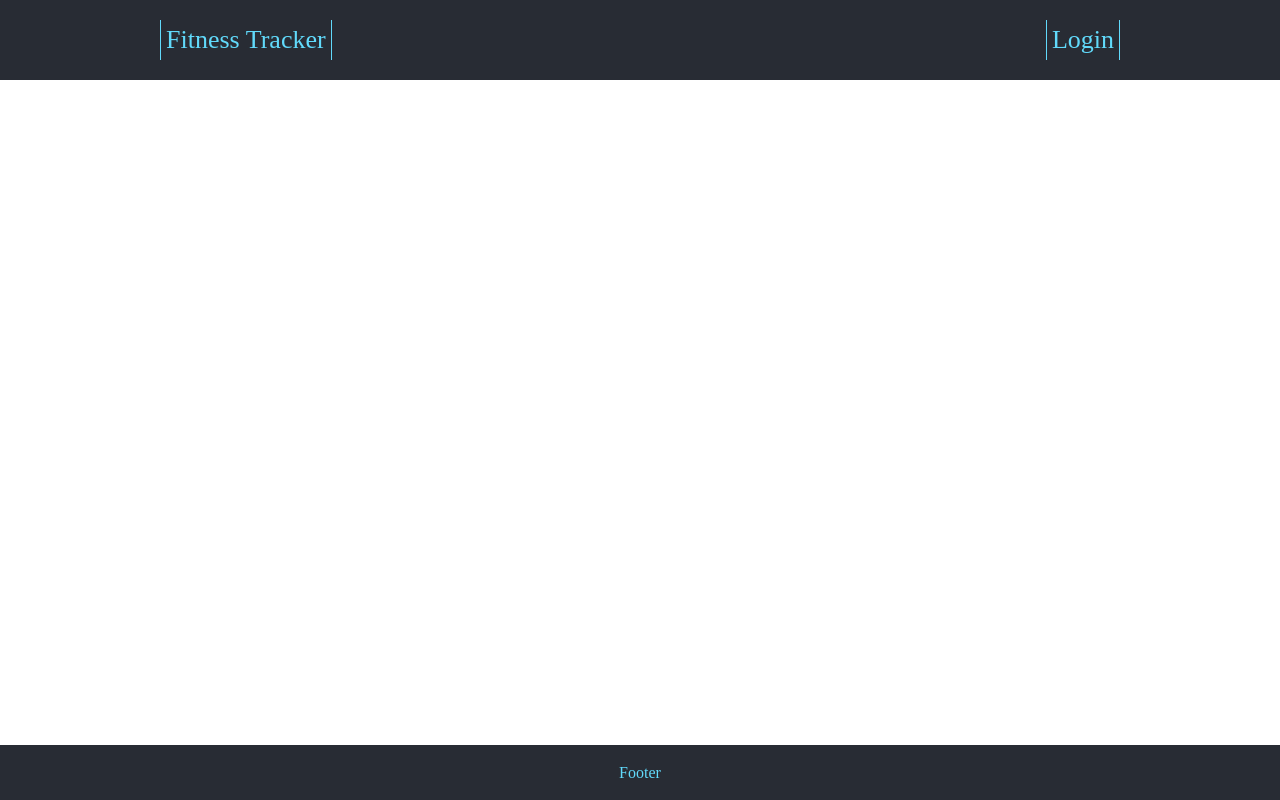
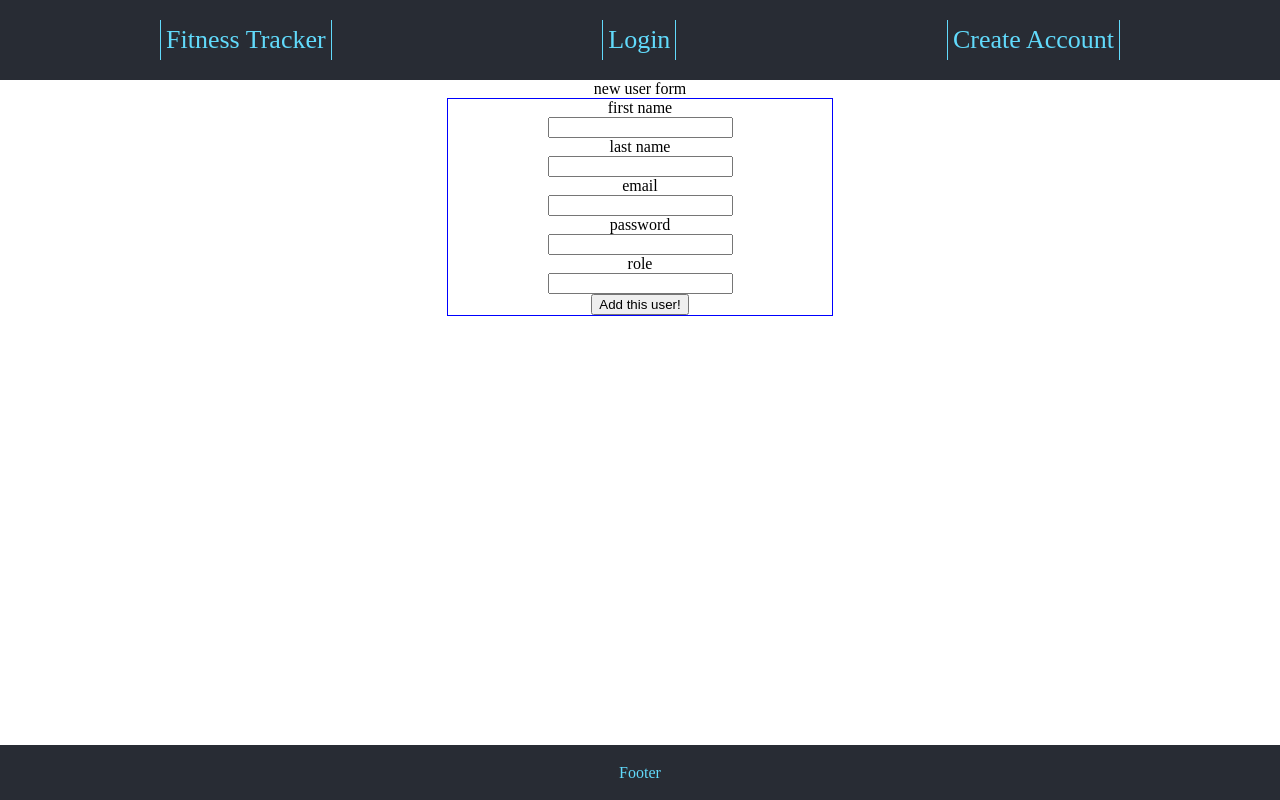
Before and after one commit to tylermckell01/BE-Capstone-FE, a React (Create React App) app: page /create-account in a window 1280 px wide. Built offline with nearby package versions, Linux system fonts and the light colour scheme.

Commit message:
adds create account when no one is currently logged in

```diff
--- /dev/null
+++ b/src/custom-components/CreateAccount.jsx
@@ -0,0 +1,105 @@
+import { useState } from "react";
+
+export default function CreateAccount() {
+  const [formData, setFormData] = useState({
+    first_name: "",
+    last_name: "",
+    email: "",
+    password: "",
+    role: "",
+  });
+
+  const handleSubmit = async (e) => {
+    e.preventDefault();
+    const response = await fetch("http://127.0.0.1:8086/user", {
+      method: "POST",
+      headers: {
+        "Content-Type": "application/json",
+      },
+      body: JSON.stringify(formData),
+    });
+
+    if (response.ok) {
+      console.log("create new user successful");
+      console.log(response);
+      return response;
+    } else {
+      console.error("create new user failed");
+    }
+  };
+
+  const handleFieldUpdate = (e) => {
+    const { name, value } = e.target;
+
+    setFormData((previous) => ({ ...previous, [name]: value }));
+  };
+
+  const addUserForm = () => {
+    return (
+      <div className="new-user-form-container">
+        <div className="page-title">new user form</div>
+        <form onSubmit={handleSubmit}>
+          <div className="new-user-form">
+            <label htmlFor="new-user-first-name"> first name </label>
+            <input
+              id="new-user-first-name"
+              name="first_name"
+              value={formData.first_name}
+              type="text"
+              className="user-first-name"
+              onChange={handleFieldUpdate}
+            />
+
+            <label htmlFor="new-user-last-name"> last name </label>
+            <input
+              id="new-user-last-name"
+              name="last_name"
+              value={formData.last_name}
+              type="text"
+              className="user-last-name"
+              onChange={handleFieldUpdate}
+            />
+
+            <label htmlFor="new-user-email"> email </label>
+            <input
+              id="new-user-email"
+              name="email"
+              value={formData.email}
+              type="text"
+              className="user-email"
+              onChange={handleFieldUpdate}
+            />
+
+            <label htmlFor="new-user-password"> password </label>
+            <input
+              id="new-user-password"
+              name="password"
+              value={formData.password}
+              type="text"
+              className="user-password"
+              onChange={handleFieldUpdate}
+            />
+
+            <label htmlFor="new-user-role"> role </label>
+            <input
+              id="new-user-role"
+              name="role"
+              value={formData.role}
+              type="text"
+              className="user-role"
+              onChange={handleFieldUpdate}
+            />
+
+            <button type="submit">Add this user!</button>
+          </div>
+        </form>
+      </div>
+    );
+  };
+
+  return (
+    <div className="create-account-container">
+      <div className="user-form">{addUserForm()}</div>
+    </div>
+  );
+}
--- a/src/navigation/Header.jsx
+++ b/src/navigation/Header.jsx
@@ -11,6 +11,10 @@ export default function Header() {
         <NavLink to="/login" className="header-link">
           Login
         </NavLink>
+
+        <NavLink to="/create-account" className="header-link">
+          Create Account
+        </NavLink>
       </div>
     </header>
   );
--- a/src/routing/DefaultContainer.jsx
+++ b/src/routing/DefaultContainer.jsx
@@ -5,6 +5,7 @@ import NewWorkoutForm from "../forms/NewWorkoutForm";
 import NewGymForm from "../forms/NewGymForm";
 import NewExerciseForm from "../forms/NewExerciseForm";
 import NewUserForm from "../forms/NewUserForm";
+import CreateAccount from "../custom-components/CreateAccount";
 
 import LandingPage from "../pages/LandingPage";
 
@@ -12,6 +13,8 @@ export default function DefaultContainer() {
   return (
     <div className="app">
       <Route exact path="/login" component={LoginPage} />
+
+      <Route exact path="/create-account" component={CreateAccount} />
 
       <Route exact path="/" component={LandingPage} />
 
--- a/src/styles/App.scss
+++ b/src/styles/App.scss
@@ -5,10 +5,11 @@
 @import "./navigation/header.scss";
 @import "./navigation/footer.scss";
 
-@import "./pages/loginform.scss";
 @import "./pages/newworkoutform.scss";
 @import "./pages/newgymform.scss";
 @import "./pages/newexerciseform.scss";
 @import "./pages/newuserform.scss";
 
 @import "./custom-components/myworkoutcards.scss";
+@import "./custom-components/loginform.scss";
+@import "./custom-components/createaccount.scss";
--- /dev/null
+++ b/src/styles/custom-components/createaccount.scss
@@ -0,0 +1,21 @@
+.create-account-container {
+  .user-form {
+    .new-user-form-container {
+      display: flex;
+      flex-direction: column;
+      align-items: center;
+
+      .new-user-form {
+        border: solid 1px blue;
+        width: 30vw;
+        display: flex;
+        flex-direction: column;
+        align-items: center;
+
+        input {
+          width: fit;
+        }
+      }
+    }
+  }
+}
```
Also changed, not shown: src/styles/custom-components/loginform.scss (renamed from src/styles/pages/loginform.scss).
